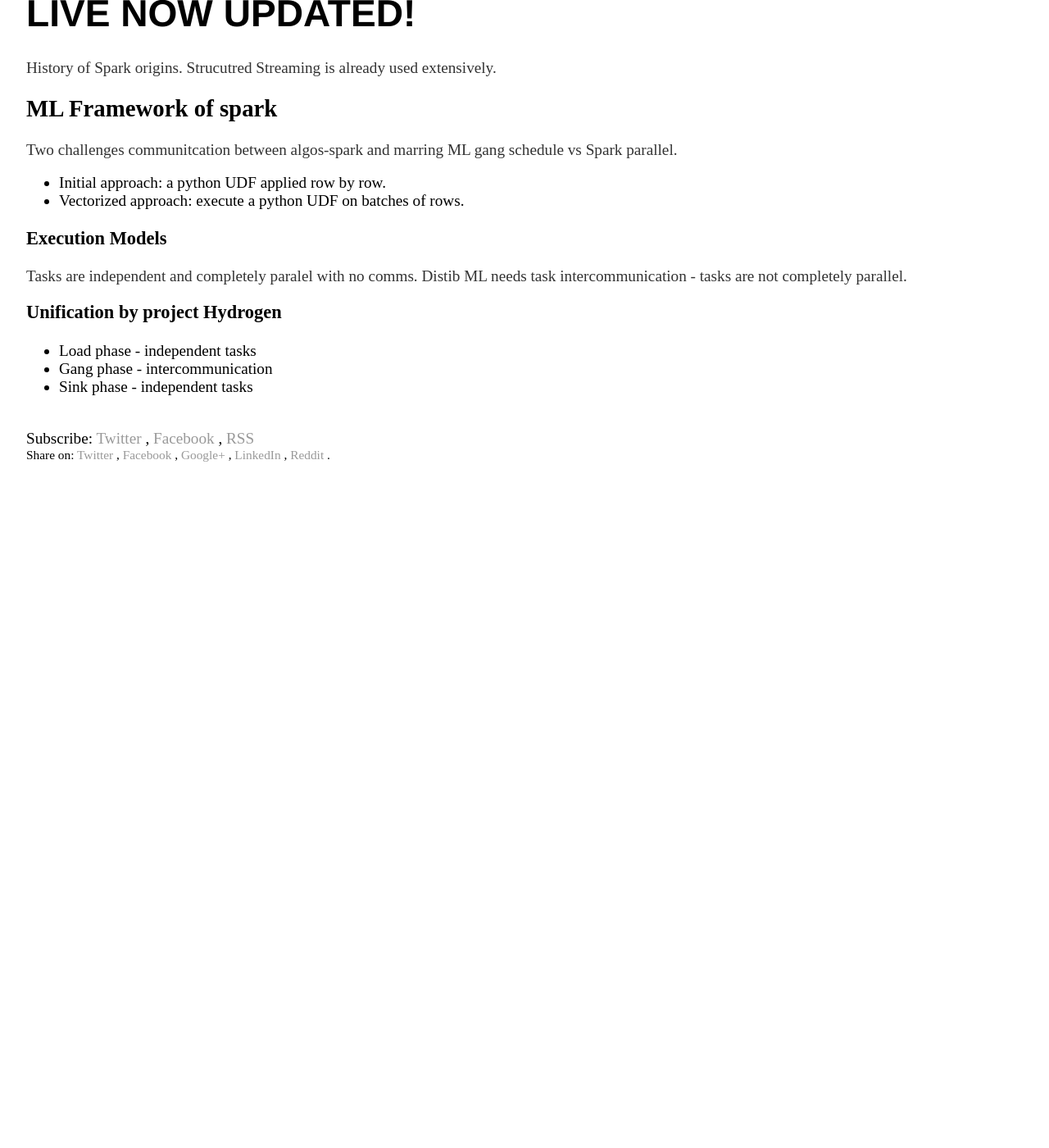
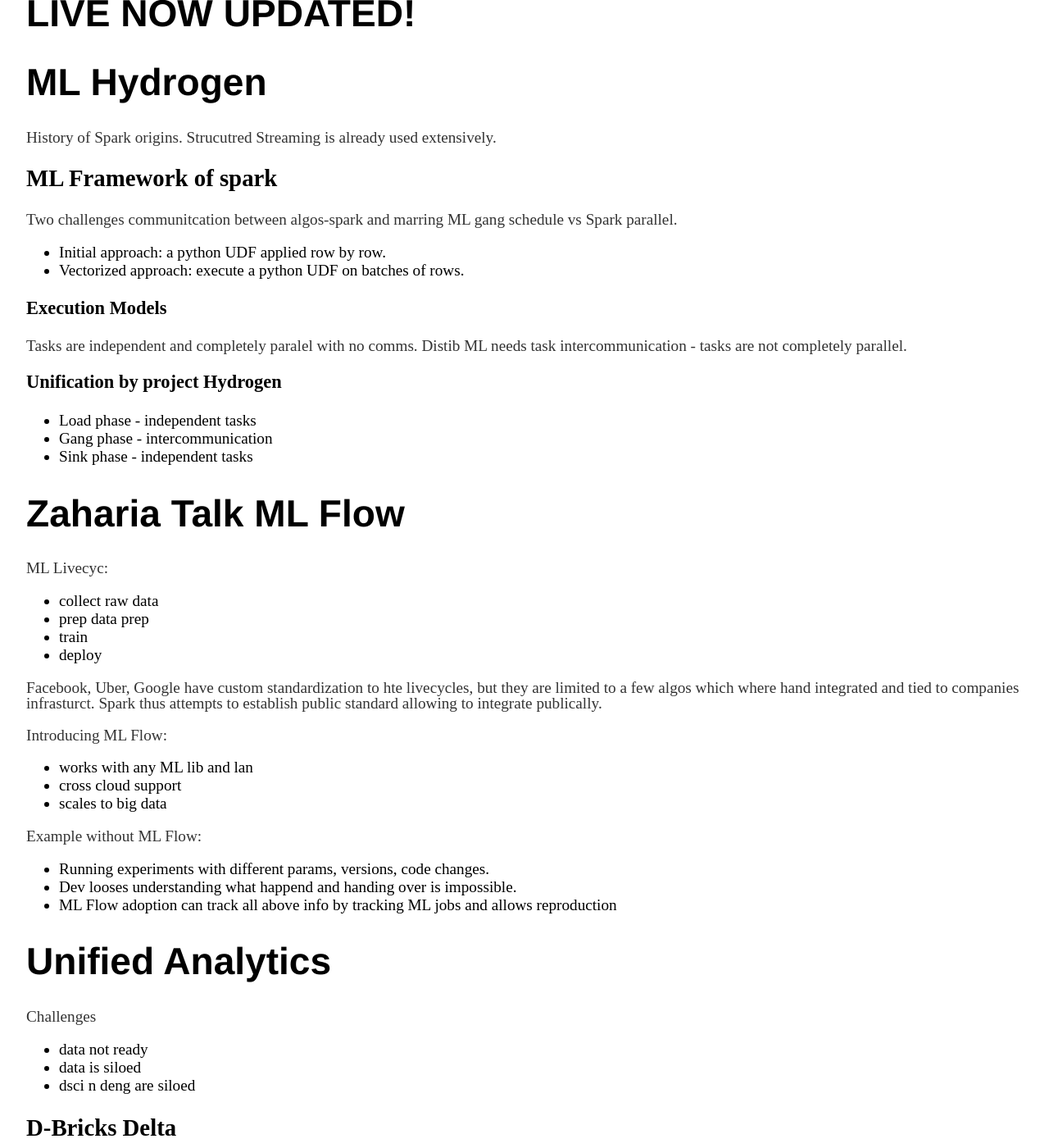
Before and after one commit to vackosar/vackosar.github.io, a Jekyll site: the page built from _posts/2018-10-03-Spark-N-AI-Summit-EU.md, in a window 1280 px wide and 1400 px high, scrolled down 271 px. Shown: the whole window at 82% size. Built offline with Jekyll 4.4.1, drawn with Linux system fonts in a browser that asks for light colours; comment, search, counter and statistics services are not loaded; before the commit the page ends 901 px from its top, so only the background shows below that; some of the changed text lies outside the part shown.

Commit message:
spark-summit

```diff
--- a/_posts/2018-10-03-Spark-N-AI-Summit-EU.md
+++ b/_posts/2018-10-03-Spark-N-AI-Summit-EU.md
@@ -5,6 +5,8 @@
 ---
 # LIVE NOW UPDATED!
 
+
+# ML Hydrogen
 History of Spark origins. Strucutred Streaming is already used extensively.
 
 ## ML Framework of spark
@@ -23,3 +25,50 @@
 - Load phase - independent tasks
 - Gang phase - intercommunication
 - Sink phase - independent tasks
+
+
+# Zaharia Talk ML Flow
+
+ML Livecyc:
+
+- collect raw data
+- prep data prep
+- train
+- deploy
+
+
+Facebook, Uber, Google have custom standardization to hte livecycles, but they are limited to a few algos which where hand integrated and tied to companies infrasturct. Spark thus attempts to establish public standard allowing to integrate publically.
+
+Introducing ML Flow:
+
+- works with any ML lib and lan
+- cross cloud support
+- scales to big data
+
+Example without ML Flow:
+- Running experiments with different params, versions, code changes.
+- Dev looses understanding what happend and handing over is impossible.
+- ML Flow adoption can track all above info by tracking ML jobs and allows reproduction
+
+
+# Unified Analytics
+
+Challenges
+- data not ready
+- data is siloed
+- dsci n deng are siloed
+
+## D-Bricks Delta
+Schema enforcement, ACID transactions, query perf,
+
+3# DBrics fruntime for ML
+- LTS for OSS frameworks for ML engines
+
+## Dsci n Deng siloes
+
+eng givs platform to dsci.
+dsci codes model scrip
+deng deploys
+
+## Example Dataflicks
+uses mlflow, delta, ml runtime
```
